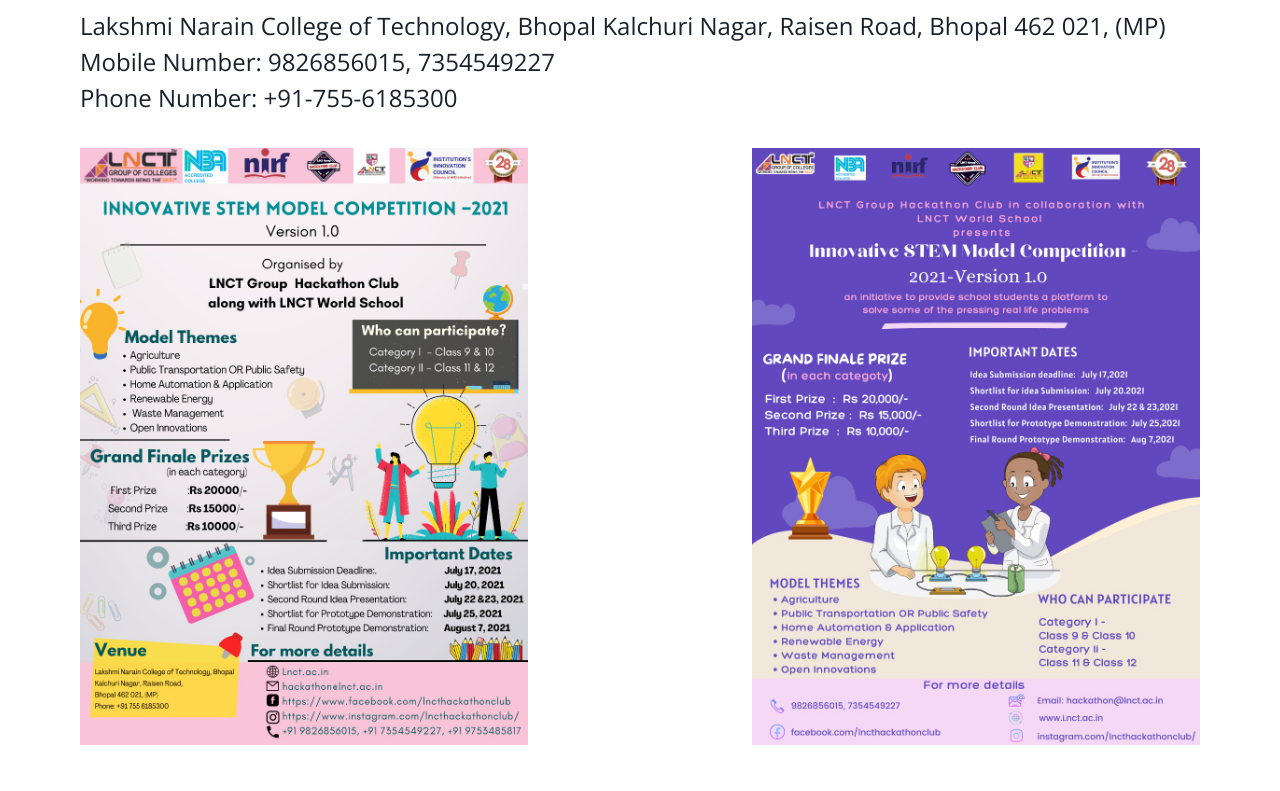
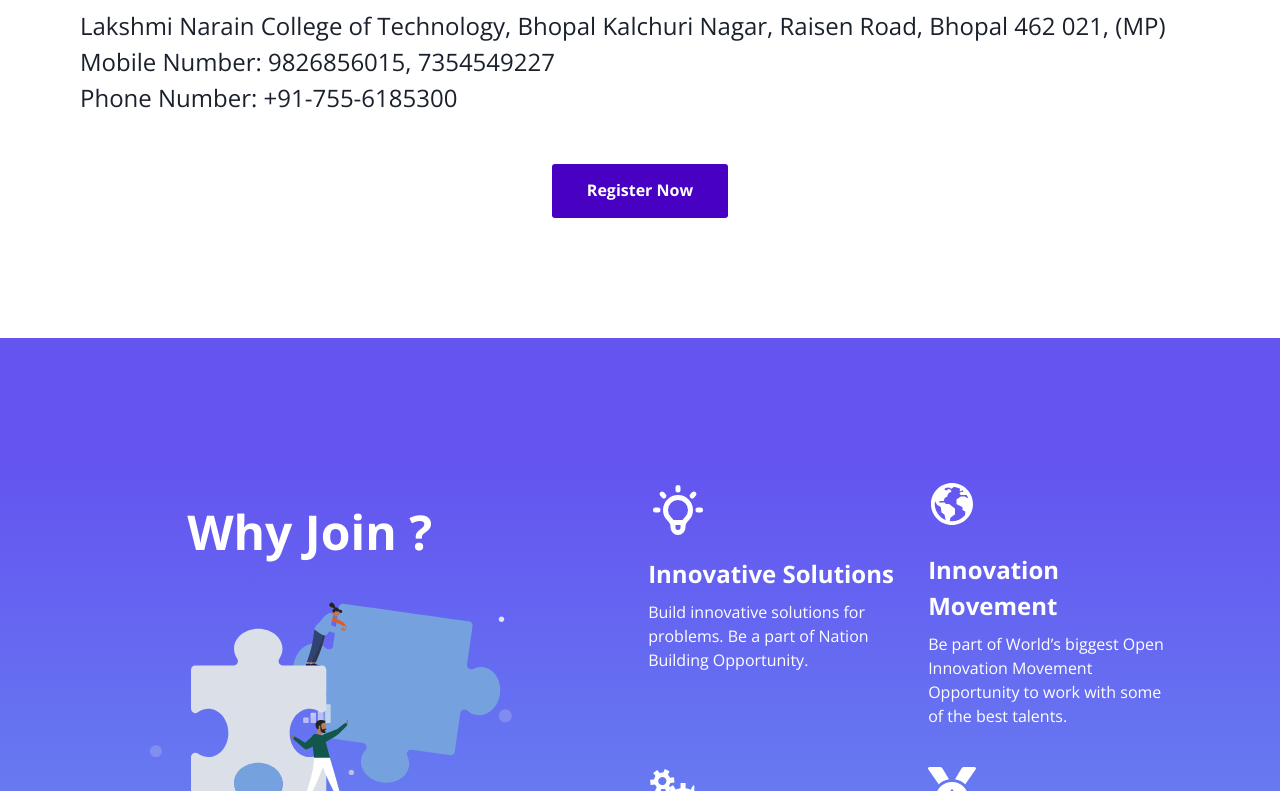
Before and after one commit to gunjanbangde/School-Hackathon, a Next.js app: page / in a window 1280 px wide. Shown: the part 2849-3640 px from the top of the page. Built offline with nearby package versions, Linux system fonts and the light colour scheme.

Commit message:
removed poster

```diff
--- a/components/Home/ProcessFlow.tsx
+++ b/components/Home/ProcessFlow.tsx
@@ -242,17 +242,6 @@
               Phone Number: +91-755-6185300
             </Text>
           </Reveal>
-          <Reveal>
-            <SimpleGrid
-              mt="2rem"
-              width="100%"
-              columns={{ xs: 1, lg: 2 }}
-              spacing={{ xs: "1rem", lg: "14rem" }}
-            >
-              <Img maxH="100%" src="/assets/poster1.jpeg" />
-              <Img maxH="100%" src="/assets/poster2.jpeg" />
-            </SimpleGrid>
-          </Reveal>
           <Reveal
             d="flex"
             justifyContent={{ xs: "center", md: "flex-start" }}
```
